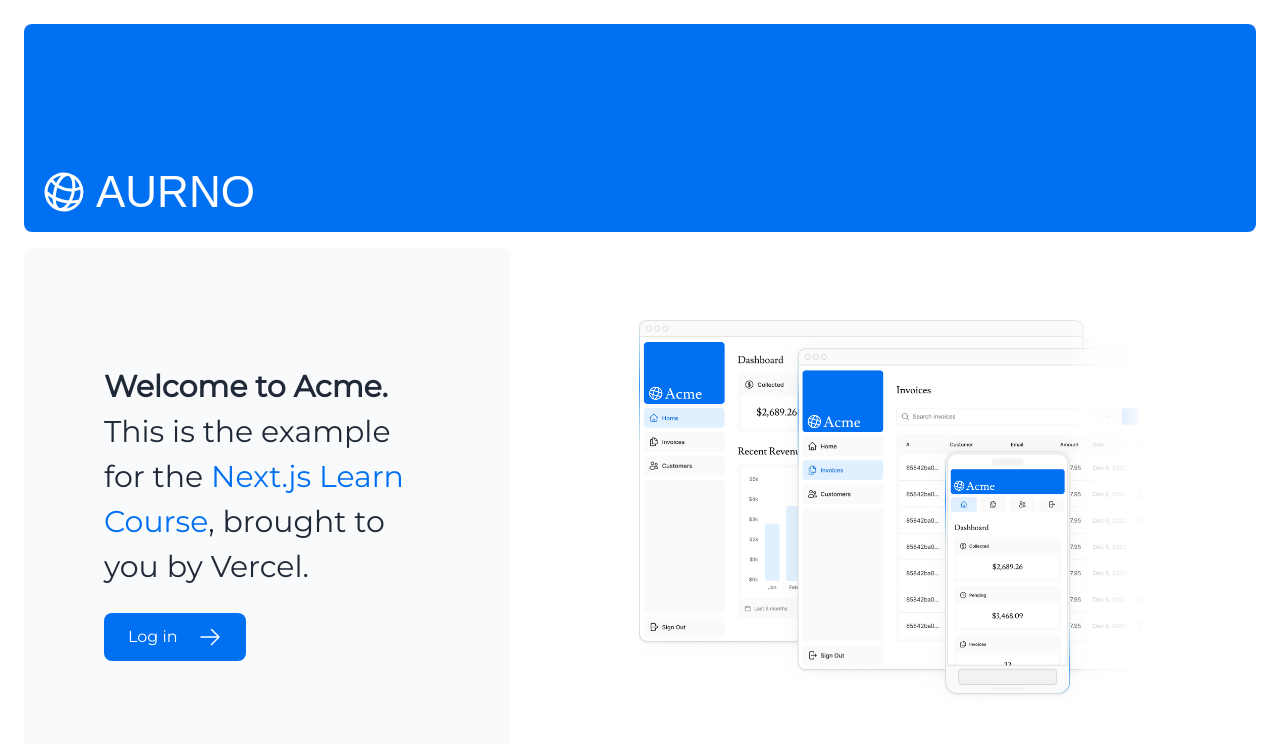
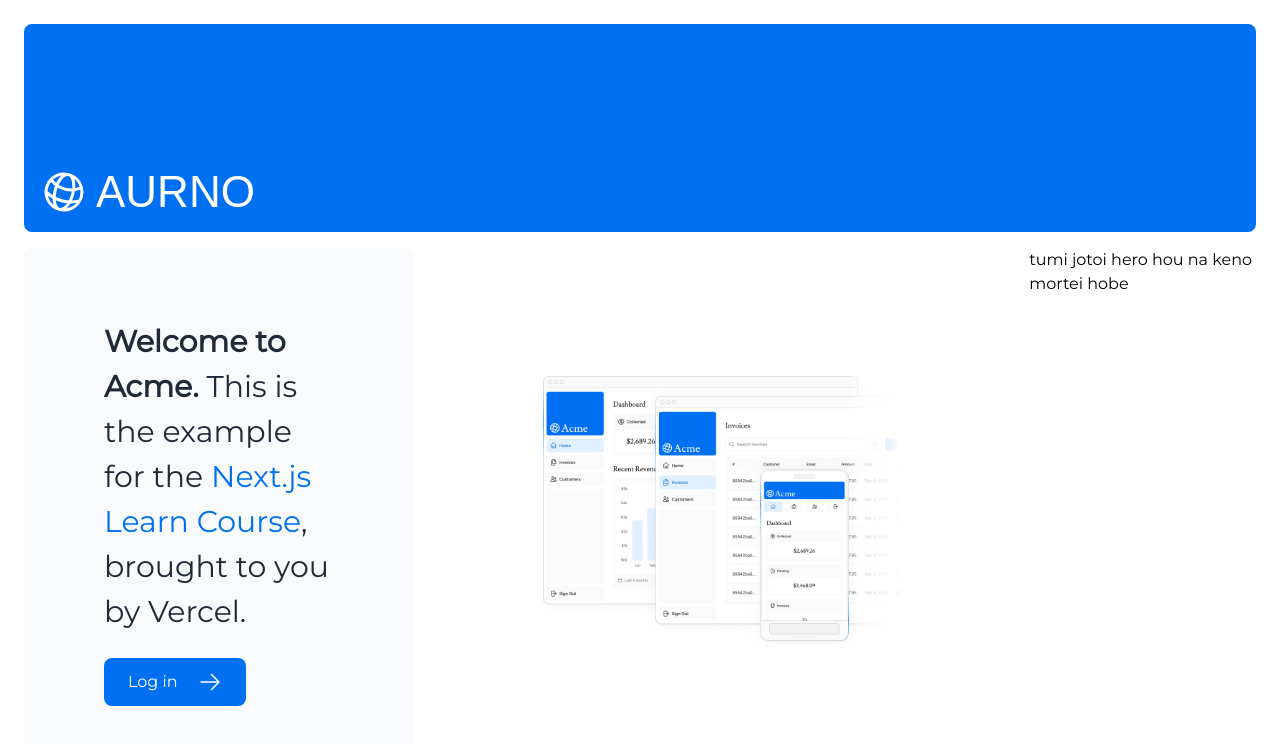
Before and after one commit to ar-rony/next-dashboard, a Next.js app: page / in a window 1280 px wide. Shown: the top 744 px of the page. Built offline with nearby package versions, Linux system fonts and the light colour scheme; a web font is replaced by a local one.

Commit message:
testing line added

```diff
--- a/app/page.tsx
+++ b/app/page.tsx
@@ -45,6 +45,9 @@
 
             />
         </div>
+        <div className="">
+          tumi jotoi hero hou na keno mortei hobe
+        </div>
       </div>
     </main>
   );
```
